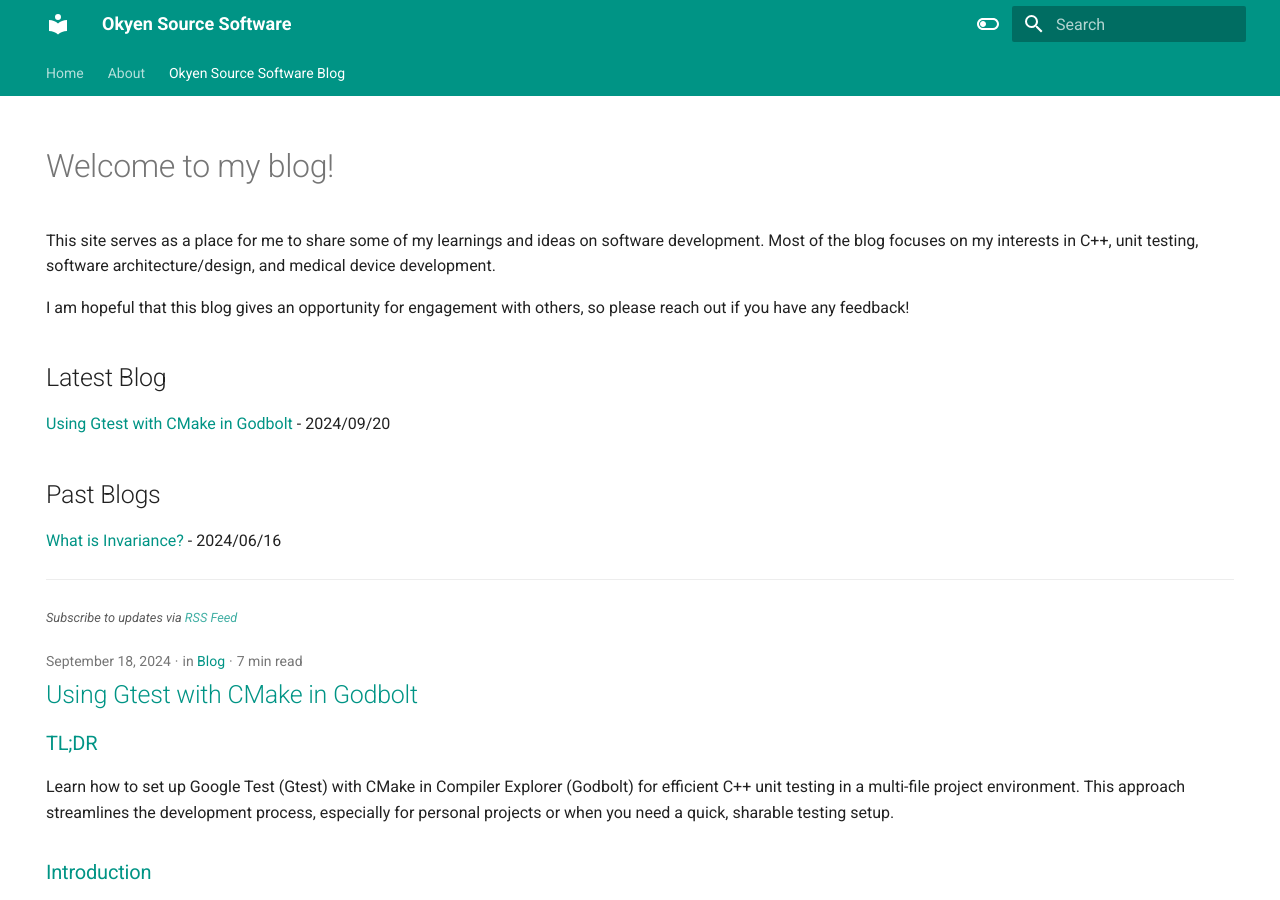
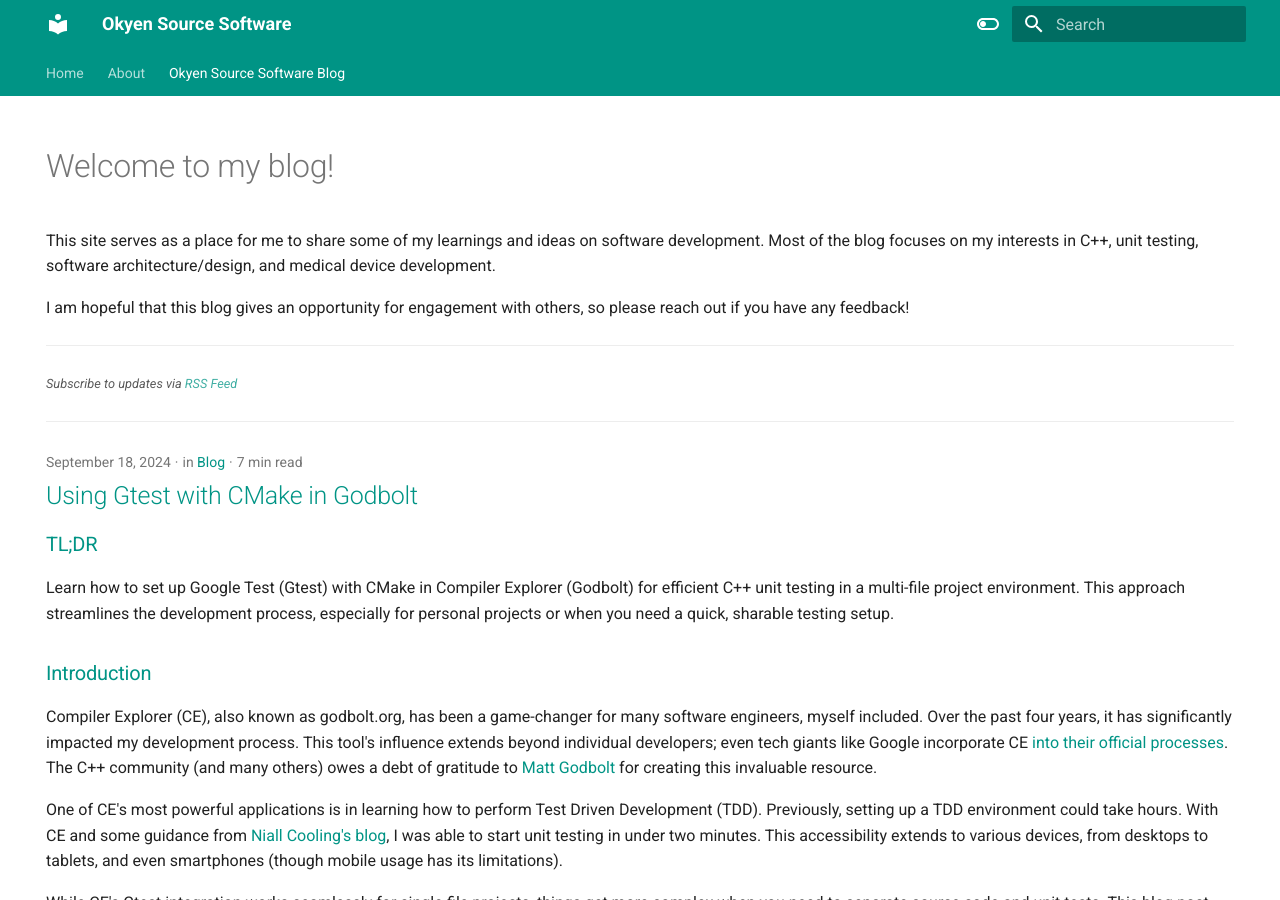
Before and after one commit to mokyen/okyensourcesoftware, an MkDocs documentation site: the page built from docs/blog/index.md, in a window 1280 px wide and 900 px high. Built offline with MkDocs 1.6.1 and Material for MkDocs 9.7.7, drawn with Linux system fonts in a browser that asks for light colours; emoji names are drawn with the system emoji font; comment, search, counter and statistics services are not loaded.

Commit message:
Update index.md
Removed the info on latest blogs in favor of auto stuff

```diff
--- a/docs/blog/index.md
+++ b/docs/blog/index.md
@@ -10,13 +10,8 @@ This site serves as a place for me to share some of my learnings and ideas on so
 
 I am hopeful that this blog gives an opportunity for engagement with others, so please reach out if you have any feedback!
 
-## Latest Blog
+---
 
-[Using Gtest with CMake in Godbolt](blog/posts/godbolt_cmake_gtest.md) - 2024/09/20
-
-## Past Blogs
-
-[What is Invariance?](blog/posts/invariance.md) - 2024/06/16
+<small>*Subscribe to updates via [RSS Feed](/feed_rss_created.xml)*</small>
 
 ---
-<small>*Subscribe to updates via [RSS Feed](/feed_rss_created.xml)*</small>
```
